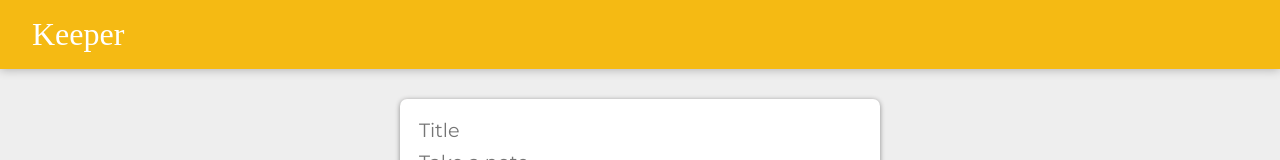
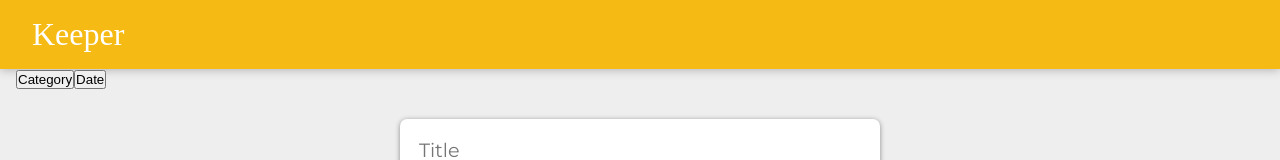
Before and after one commit to cmksj1005/Web-Development-Bootcamp, a React (Create React App) app in the folder keeper-app/: page / in a window 1280 px wide. Shown: the top 160 px of the page. Built offline with nearby package versions, Linux system fonts and the light colour scheme; a web font is replaced by a local one.

Commit message:
finished to make button module but I didn't make other parts to use this module

```diff
--- a/keeper-app/src/components/App.jsx
+++ b/keeper-app/src/components/App.jsx
@@ -3,6 +3,7 @@
 import Footer from './Footer';
 import Note from './Note';
 import CreateArea from './CreateArea';
+import SortButton from './SortButton';
 
 function App() {
   const [notes, setNotes] = useState([]);
@@ -37,9 +38,24 @@
     });
   }
 
+  function handleButtonClick(name) {
+    notes.sort(function (a, b) {
+      return a.category - b.category;
+    });
+
+    console.log(notes);
+  }
+
   return (
     <div>
       <Header />
+      <div>
+        <SortButton
+          name="Category"
+          onClick={() => handleButtonClick('category')}
+        />
+        <SortButton name="Date" onClick={() => handleButtonClick('date')} />
+      </div>
       <CreateArea onAdd={addNote} />
       {notes.map((noteItem, index) => {
         return (
--- a/keeper-app/src/components/CreateArea.jsx
+++ b/keeper-app/src/components/CreateArea.jsx
@@ -1,4 +1,5 @@
-import React, { useState, useEffect } from 'react';
+import React, { useState } from 'react';
+// import React, { useState, useEffect } from 'react';
 
 function CreateArea(props) {
   const [note, setNote] = useState({
@@ -28,9 +29,9 @@
     event.preventDefault();
   }
 
-  useEffect(() => {
-    console.log('note:', note);
-  }, [note]);
+  // useEffect(() => {
+  //   console.log('note:', note);
+  // }, [note]);
 
   return (
     <div>
--- /dev/null
+++ b/keeper-app/src/components/SortButton.jsx
@@ -0,0 +1,7 @@
+import React from 'react';
+
+const SortButton = ({ name, onClick }) => {
+  return <button onClick={onClick}>{name}</button>;
+};
+
+export default SortButton;
```
